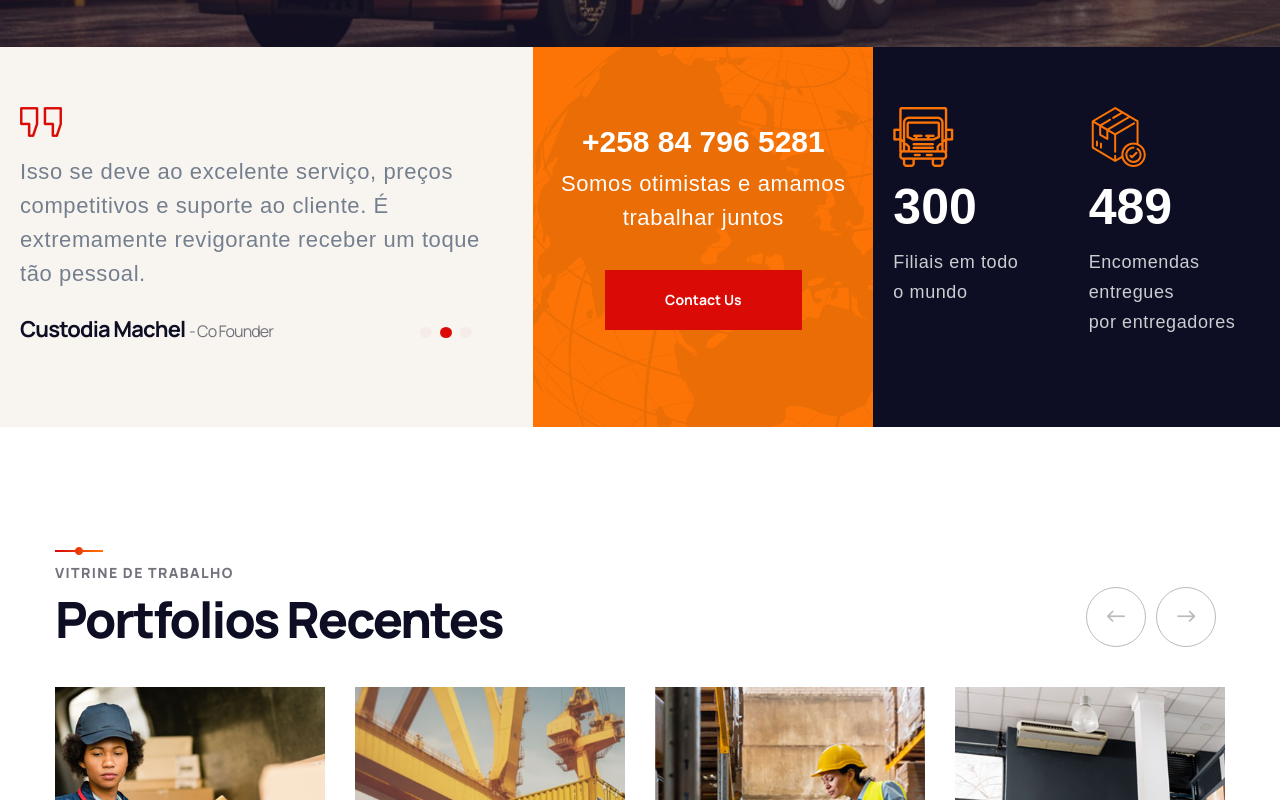
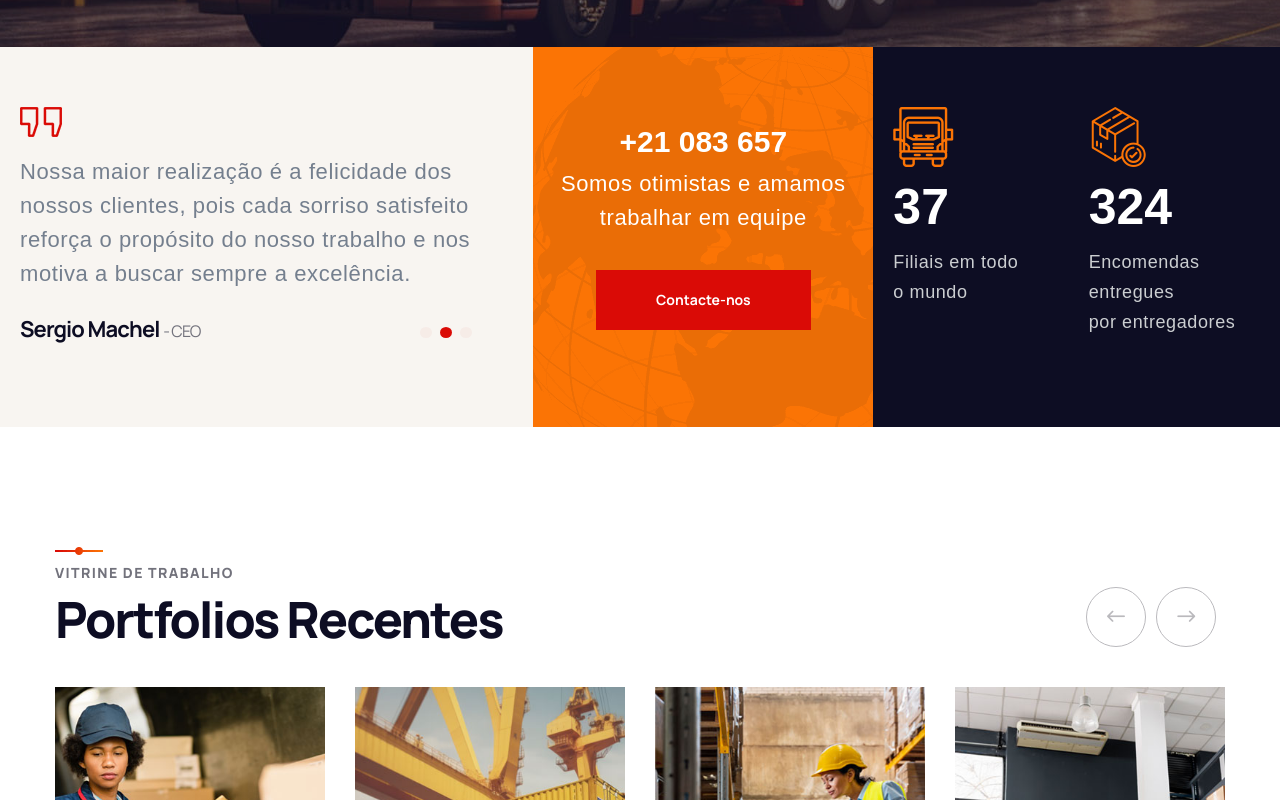
Before and after one commit to SRGLogistica/Next-js-App, a Next.js app: page / in a window 1280 px wide. Shown: the part 5480-6280 px from the top of the page. Built offline with nearby package versions, Linux system fonts and the light colour scheme.

Commit message:
Testimonial1

```diff
--- a/components/sections/Contact1.js
+++ b/components/sections/Contact1.js
@@ -17,7 +17,7 @@ const Contact1 = () => {
                     <div className="sec-title">
                       <span className="sub-title">Entre em contato conosco agora</span>
                       <h2 className="scrub-each-word text-split">Assuma o controle total do envio</h2>
-                      <div className="text">Lorem ipsum</div>
+
                     </div>
                     <div className="row">
 
@@ -73,7 +73,7 @@ const Contact1 = () => {
                           </div>
 
                           <div className="col-lg-12 col-md-12 col-sm-12 form-group">
-                            <div className="range-slider-one">
+                             <div className="range-slider-one">
                               <label className="mb-30">Dist (Miles):</label>
                               <ReactSlider
                                 className="horizontal-slider form-group mb-4"
--- a/components/sections/Testimonial1.js
+++ b/components/sections/Testimonial1.js
@@ -40,8 +40,8 @@ const Testimonial1 = () => {
 					<div className="testimonial-block">
 						<div className="inner-box">
 							<div className="icon-quote"></div>
-							<div className="text">Isso se deve ao excelente serviço, preços competitivos e suporte ao cliente. É extremamente revigorante receber um toque tão pessoal.</div>
-							<h5 className="name">Custodia Machel <span className="designation">- Co Founder</span></h5>
+							<div className="text">Nossa maior realização é a felicidade dos nossos clientes, pois cada sorriso satisfeito reforça o propósito do nosso trabalho e nos motiva a buscar sempre a excelência.</div>
+							<h5 className="name">Sergio Machel <span className="designation">- CEO</span></h5>
 						</div>
 					</div>
 				</SwiperSlide>
@@ -61,9 +61,9 @@ const Testimonial1 = () => {
       <div className="contact-column col-xl-3 col-lg-6 col-md-12 col-sm-12">
         <div className="inner-column">
           <div className="icon-globe"></div>
-          <a href="0123456789" className="phone">+258 84 796 5281</a>
-          <div className="text">Somos otimistas e amamos trabalhar juntos</div>
-          <Link href="page-contact" className="theme-btn btn-style-one hover-light"><span className="btn-title">Contact Us</span></Link>
+          <a href="+21 083 657" className="phone">+21 083 657 </a>
+          <div className="text">Somos otimistas e amamos trabalhar em equipe</div>
+          <Link href="page-contact" className="theme-btn btn-style-one hover-light"><span className="btn-title">Contacte-nos</span></Link>
         </div>
       </div>
 
@@ -76,7 +76,7 @@ const Testimonial1 = () => {
                 <div className="inner-box">
                   <i className="icon flaticon-truck"></i>
                   <div className="content">
-                    <div className="counter-one"><CounterUp count={300} time={3} /></div>
+                    <div className="counter-one"><CounterUp count={37} time={3} /></div>
                     <div className="counter-text">Filiais em todo <br />o mundo</div>
                   </div>
                 </div>
@@ -86,7 +86,7 @@ const Testimonial1 = () => {
                 <div className="inner-box">
                   <i className="icon flaticon-order"></i>
                   <div className="content">
-                    <div className="counter-one"><CounterUp count={489} time={3} /></div>
+                    <div className="counter-one"><CounterUp count={324} time={3} /></div>
                     <div className="counter-text">Encomendas entregues<br />por entregadores</div>
                   </div>
                 </div>
```
